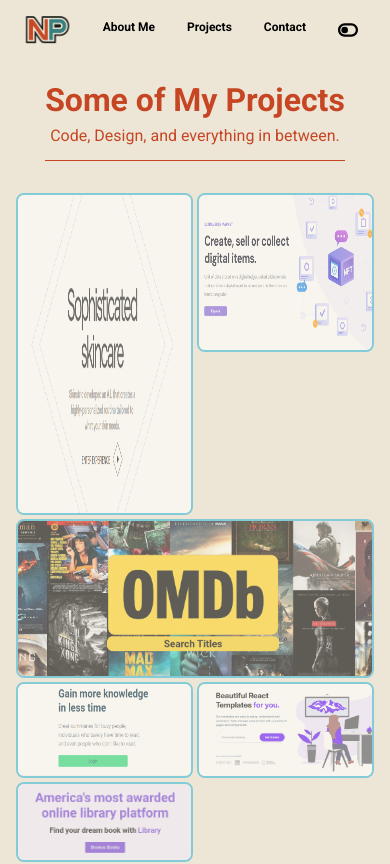
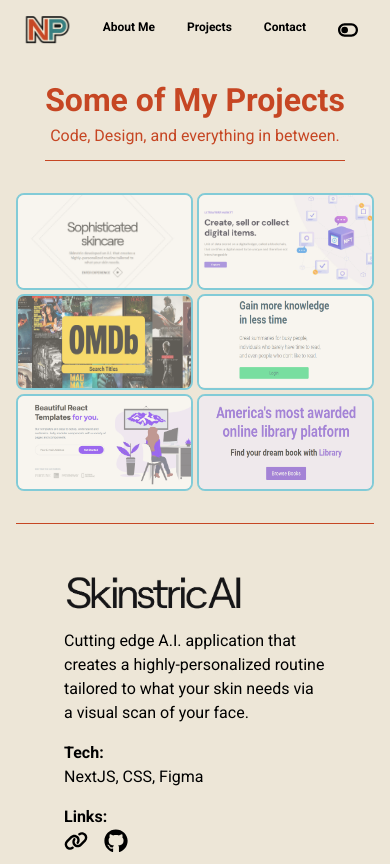
Before and after one commit to Nickspero/PortfolioNP, a Next.js app: page /projects in a window 390 px wide. Shown: the top 864 px of the page. Built offline with nearby package versions, Linux system fonts and the light colour scheme.

Commit message:
responsiveness fixes 2

```diff
--- a/app/Components/MyTech.tsx
+++ b/app/Components/MyTech.tsx
@@ -6,8 +6,8 @@
     "React",
     "Firebase",
     "NextJS",
-    "VS Code",
-    "Tailwind CSS",
+    "VSCode",
+    "TailwindCSS",
     "Figma",
     "Vue",
   ];
@@ -21,7 +21,7 @@
               {techStack.map((tech, index) => (
                 <figure className="tech" key={index}>
                   <img className="tech__logo" src={`/${tech}.png`} alt="" />
-                  <p className="tech__name">{tech}</p>
+                  <p className="tech__name text-[12px] md:text-[16px]">{tech}</p>
                 </figure>
               ))}
             </div>
--- a/app/projects/page.tsx
+++ b/app/projects/page.tsx
@@ -115,10 +115,6 @@
             <figure
               key={index}
               className="project__figure"
-              style={{
-                gridColumn: `span ${project.column}`,
-                gridRow: `span ${project.row}`,
-              }}
             >
               <a href={`#${project.title}`}>
                 <img className="project__img" src={project.longImg} alt="" />
```
Also changed, not shown: public/TailwindCSS.png (renamed from public/tailwind css.png), public/VSCode.png (renamed from public/vs code.png).
